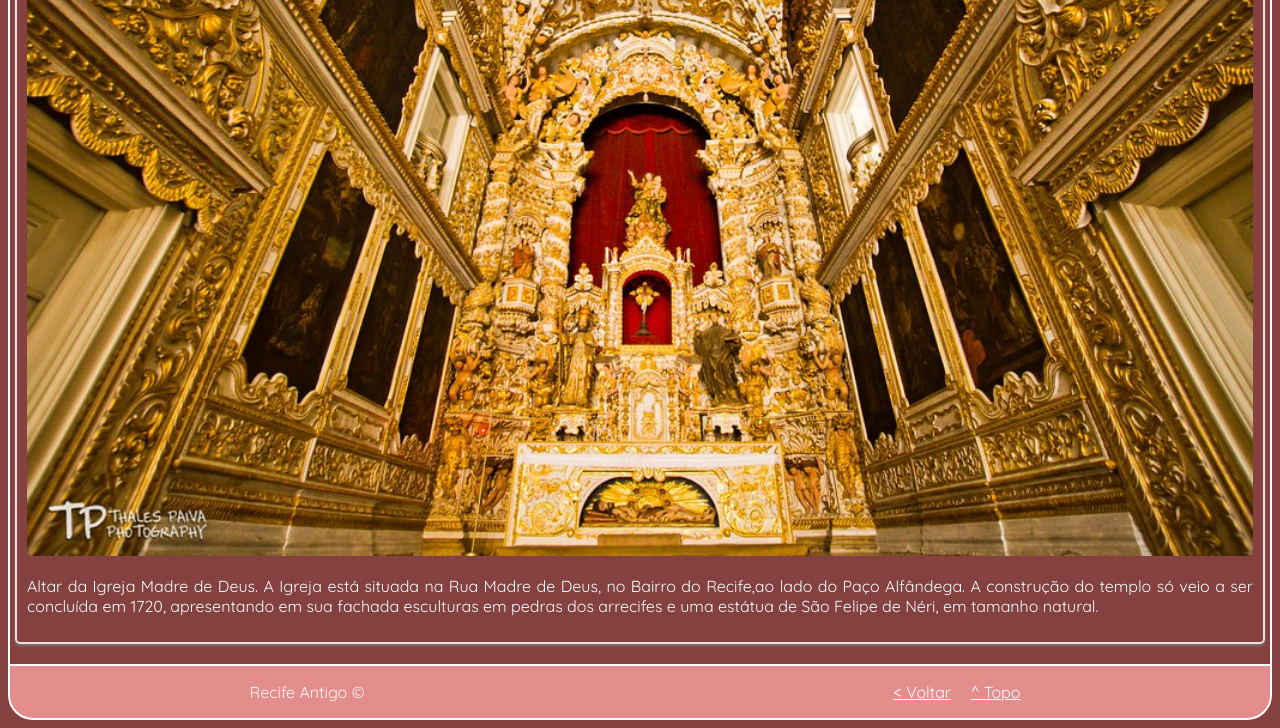
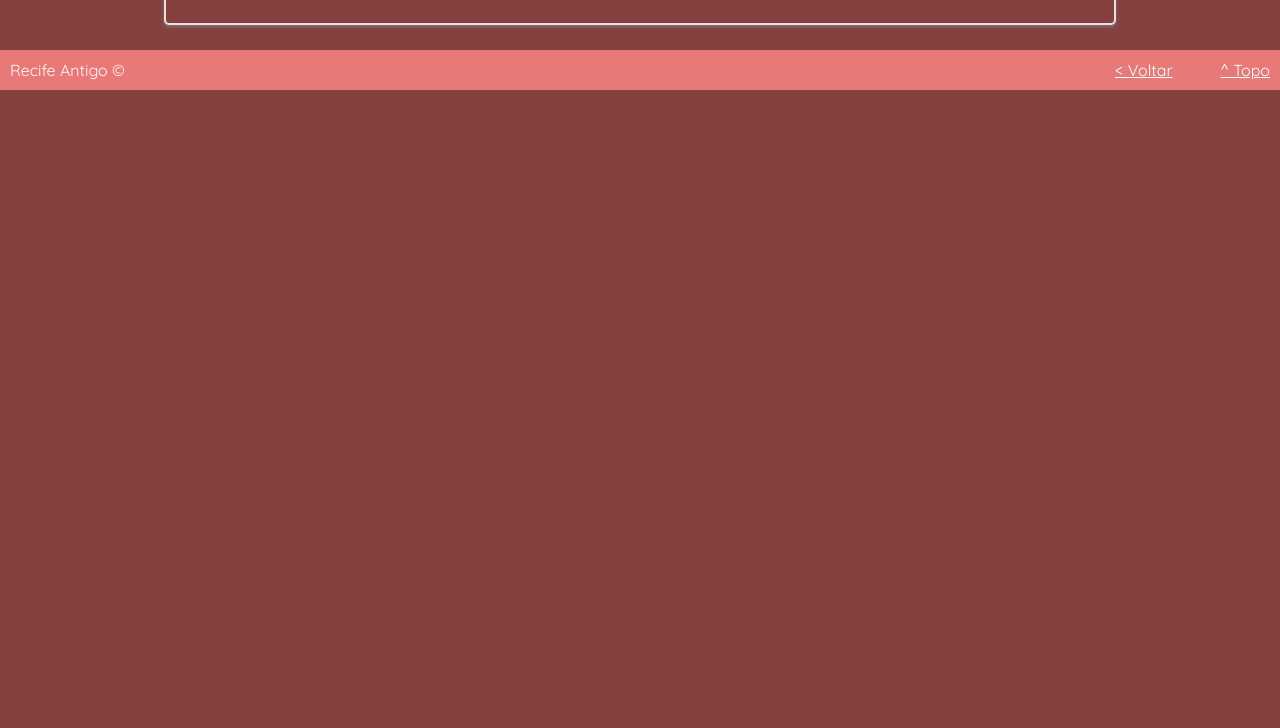
Before and after one commit to hiagodsc/curso_aws, a plain HTML site: page HTML_-_CSS/marco_zero/pagina-2/pagina_2.html in a window 1280 px wide. Shown: the part 1547-2275 px from the top of the page. After the commit the page ends 1637 px from the top, so only its background shows below. Drawn offline with Linux system fonts and the light colour scheme.

Commit message:
Atualização

```diff
--- a/HTML_-_CSS/marco_zero/pagina-2/pagina_2.html
+++ b/HTML_-_CSS/marco_zero/pagina-2/pagina_2.html
@@ -6,99 +6,16 @@
     <link rel="preconnect" href="https://fonts.googleapis.com">
     <link rel="preconnect" href="https://fonts.gstatic.com" crossorigin>
     <link href="https://fonts.googleapis.com/css2?family=Quicksand:wght@300..700&display=swap" rel="stylesheet">
+    <link rel="stylesheet" href="/HTML_-_CSS/marco_zero/pagina-2/style.css">
     <title>Marco Zero</title>
-    <style>
-
-        * {
-            font-family: "Quicksand", sans-serif;
-            box-sizing: border-box;
-        }
-
-        body {
-            background-color: rgba(122, 46, 46, 0.909);
-            display: flex;
-            align-items: center;
-            justify-content: center;
-        }
-
-        .cabecalho-rodape {
-            color: rgb(255, 246, 246);
-            display: flex;
-            justify-content: space-around;
-            align-items: center;
-            flex-wrap: wrap;
-            background-color: rgb(228, 141, 141);
-            border: 2px solid rgb(255, 254, 254);
-        }
-
-        .cabecalho-rodape ul {
-            display: flex;
-            justify-content: flex-end;
-            flex-wrap: wrap;
-            list-style-type: none;
-        }
-
-        .cabecalho-rodape li {
-            display: flex;
-            flex-wrap: wrap;
-            margin: 0 10px;
-        }
-
-        a {
-            color: azure;
-        }
-
-        a:hover {
-            color: rgb(54, 42, 165);
-        }
-
-        header {
-            border-radius: 25px 25px 0px 0px;
-        }
-
-        main {
-            text-align: center;
-            color: azure;
-            padding: 5px;
-            border-left: 2px solid rgb(255, 255, 255);
-            border-right: 2px solid rgb(255, 255, 255);
-        }
-        section {
-            color: azure;
-            border: 2px solid rgba(255, 255, 255, 0.835);
-            border-radius: 5px;
-            box-shadow: 0 2px 3px rgba(128, 125, 125, 0.835);
-            text-align: center;
-            padding: 10px;
-            margin: 0 0 15px;
-        }
-
-        section p {
-            text-align: justify;
-        }
-
-        section img {
-            width: 100%;
-            border-radius: 5px;
-        }
-
-        footer {
-            border-radius: 0px 0px 25px 25px;
-            background-color: rgba(43, 43, 43, 0.835);
-        }
-
-    </style>
 </head>
 <body>
-    <div id="container">
-        <header class="cabecalho-rodape">
+    <header id="topo" class="cabecalho-rodape">
         <span>Recife Antigo</span>
-            <nav>
         <ul>
             <li><a href="#capela_dourada">Capela Dourada</a></li>
             <li><a href="#madre-de-Deus">Igreja Madre de Deus</a></li>
         </ul>
-            </nav>
     </header>
 
     <main>
@@ -130,13 +47,10 @@
 
     <footer class="cabecalho-rodape">
         <span>Recife Antigo ©</span>
-            <nav>
         <ul>
             <li><a href="/index.html">< Voltar</a></li>
-                    <li><a href="#container">^ Topo</a></li>
+            <li><a href="#topo">^ Topo</a></li>
         </ul>
-            </nav>
     </footer>
-    </div>
 </body>
 </html>
--- /dev/null
+++ b/HTML_-_CSS/marco_zero/pagina-2/style.css
@@ -0,0 +1,67 @@
+* {
+    font-family: "Quicksand", sans-serif;
+    box-sizing: border-box;
+}
+
+body {
+    background-color: rgba(122, 46, 46, 0.909);
+    margin: 0;
+}
+
+.cabecalho-rodape {
+    color: rgb(255, 246, 246);
+    display: flex;
+    justify-content: space-between;
+    align-items: center;
+    background-color: rgb(232, 121, 121);
+}
+
+.cabecalho-rodape span, ul {
+    margin: 10px 10px;
+}
+
+.cabecalho-rodape ul {
+    display: flex;
+    list-style: none;
+    gap: 3rem;
+}
+
+a {
+    color: azure;
+}
+
+a:hover {
+    color: rgb(54, 42, 165);
+}
+
+main {
+    display: flex;
+    flex-direction: column;
+    align-items: center;
+    text-align: center;
+    color: azure;
+    padding: 5px;
+}
+
+section {
+    color: azure;
+    border: 2px solid rgba(255, 255, 255, 0.835);
+    border-radius: 5px;
+    box-shadow: 0 2px 3px rgba(128, 125, 125, 0.835);
+    padding: 10px;
+    margin: 0 10px 20px;
+    width: 75%;
+}
+
+section p {
+    text-align: justify;
+}
+
+section img {
+    width: 80%;
+    border-radius: 5px;
+}
+
+footer {
+    background-color: rgba(43, 43, 43, 0.835);
+}
```
Also changed, not shown: HTML_-_CSS/marco_zero/index.html (+1 -1 lines). Lines whose indentation alone changed are shown as unchanged.
